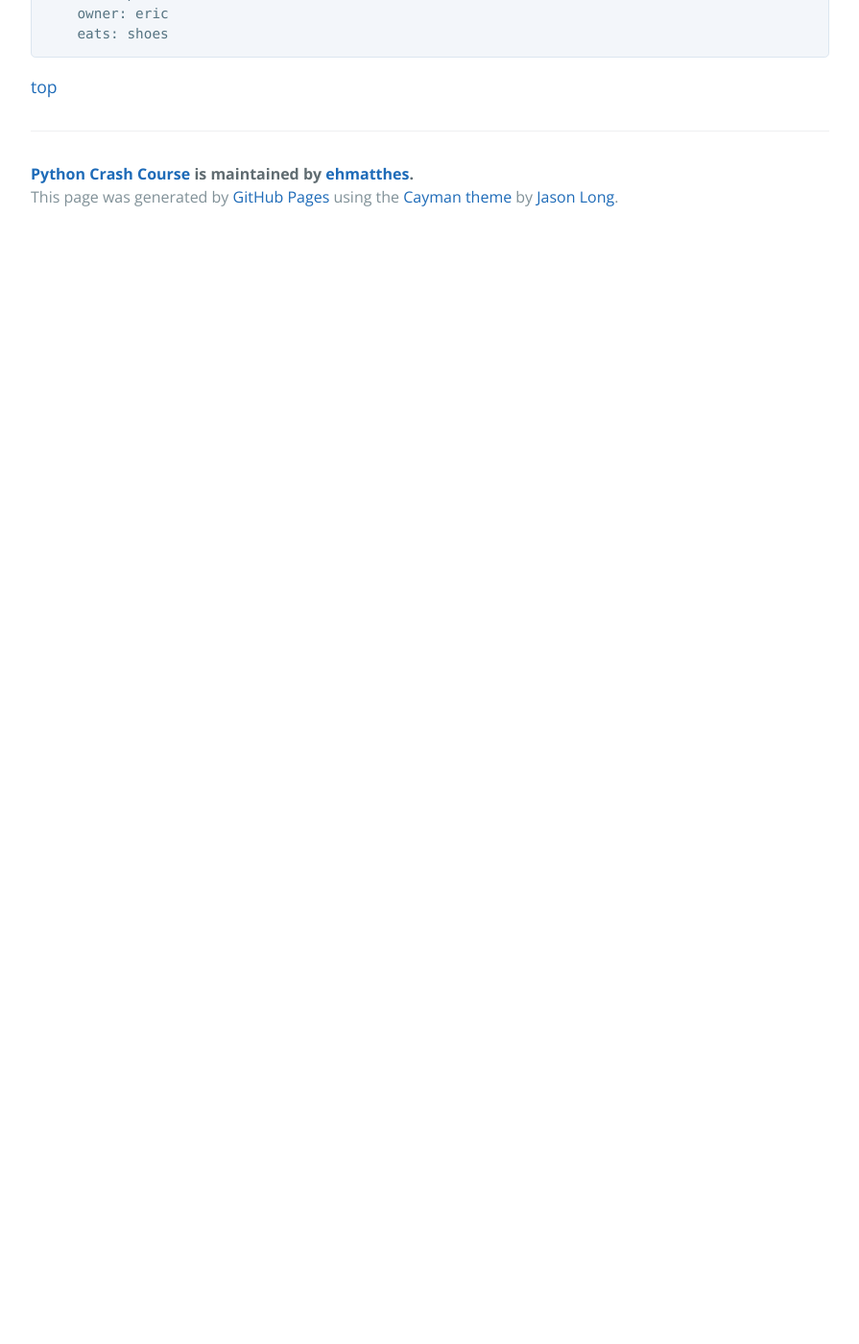
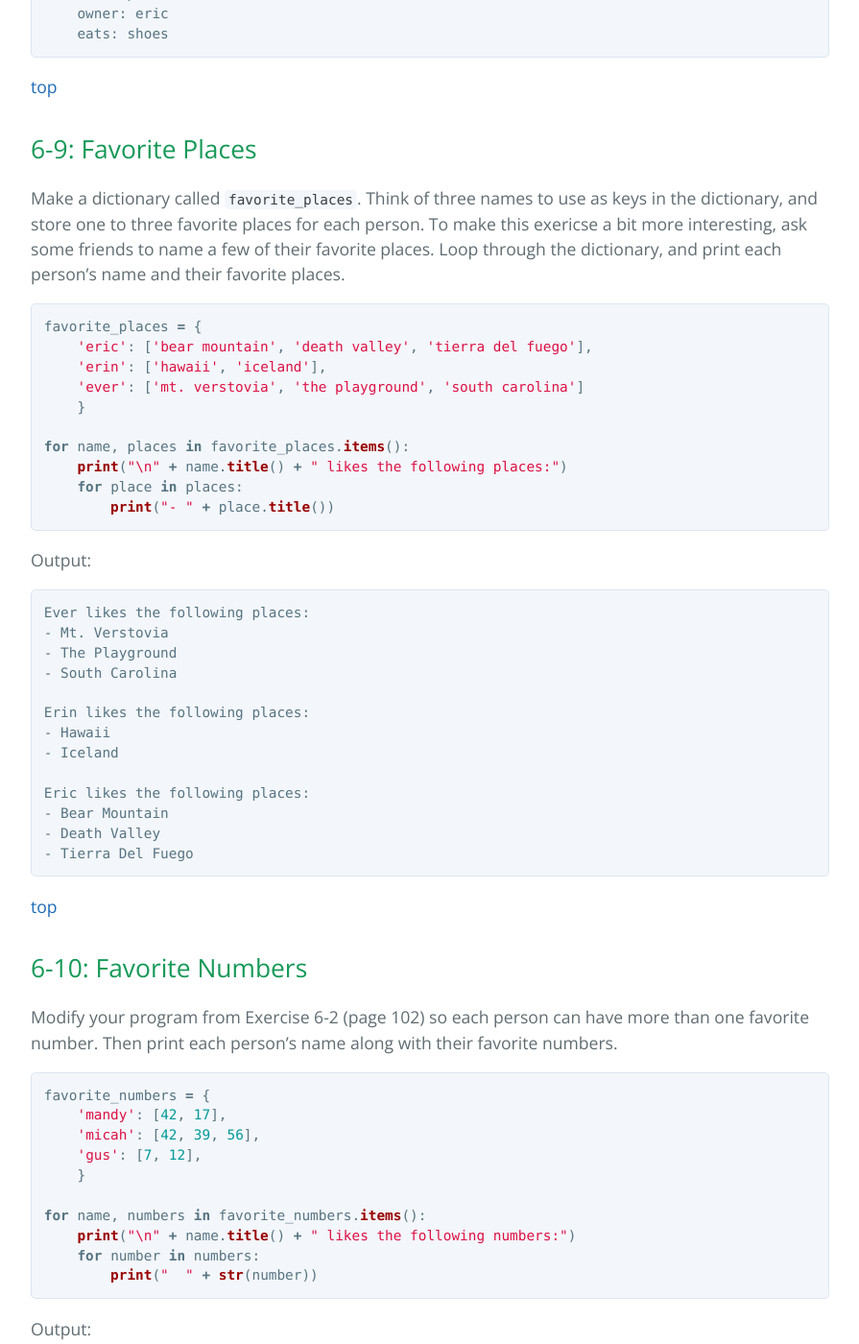
Before and after one commit to ehmatthes/pcc, a Jekyll site: the page built from solutions/chapter_6.md, in a window 1280 px wide and 1400 px high, scrolled down 9361 px. Shown: the whole window at 96% size, without its empty margins (192-1087 px from the left). Built offline with Jekyll 4.4.1, drawn with Linux system fonts in a browser that asks for light colours; before the commit the page ends 9610 px from its top, so only the background shows below that; some of the changed text lies outside the part shown.

Commit message:
Finished chapter 6.

````diff
--- a/solutions/chapter_6.md
+++ b/solutions/chapter_6.md
@@ -419,3 +419,129 @@
 ```
 
 [top](#)
+
+6-9: Favorite Places
+---
+
+Make a dictionary called `favorite_places`. Think of three names to use as keys in the dictionary, and store one to three favorite places for each person. To make this exericse a bit more interesting, ask some friends to name a few of their favorite places. Loop through the dictionary, and print each person's name and their favorite places.
+
+```python
+favorite_places = {
+    'eric': ['bear mountain', 'death valley', 'tierra del fuego'],
+    'erin': ['hawaii', 'iceland'],
+    'ever': ['mt. verstovia', 'the playground', 'south carolina']
+    }
+
+for name, places in favorite_places.items():
+    print("\n" + name.title() + " likes the following places:")
+    for place in places:
+        print("- " + place.title())
+```
+
+Output:
+
+```
+Ever likes the following places:
+- Mt. Verstovia
+- The Playground
+- South Carolina
+
+Erin likes the following places:
+- Hawaii
+- Iceland
+
+Eric likes the following places:
+- Bear Mountain
+- Death Valley
+- Tierra Del Fuego
+```
+
+[top](#)
+
+6-10: Favorite Numbers
+---
+
+Modify your program from Exercise 6-2 (page 102) so each person can have more than one favorite number. Then print each person's name along with their favorite numbers.
+
+```python
+favorite_numbers = {
+    'mandy': [42, 17],
+    'micah': [42, 39, 56],
+    'gus': [7, 12],
+    }
+
+for name, numbers in favorite_numbers.items():
+    print("\n" + name.title() + " likes the following numbers:")
+    for number in numbers:
+        print("  " + str(number))
+```
+
+Output:
+
+```Micah likes the following numbers:
+  42
+  39
+  56
+
+Mandy likes the following numbers:
+  42
+  17
+
+Gus likes the following numbers:
+  7
+  12
+```
+
+[top](#)
+
+6-11: Cities
+---
+
+Make a dictionary called `cities`. Use the names of three cities as keys in your dictionary. Create a dictionary of information about each city and include the country that the city is in, its approximate population, and one fact about that city. The keys for each city's dictionary should be something like `country`, `population`, and `fact`. Print the name of each city and all of the information you have stored about it.
+
+```python
+cities = {
+    'santiago': {
+        'country': 'chile',
+        'population': 6158080,
+        'nearby mountains': 'andes',
+        },
+    'talkeetna': {
+        'country': 'alaska',
+        'population': 876,
+        'nearby mountains': 'alaska range',
+        },
+    'kathmandu': {
+        'country': 'nepal',
+        'population': 1003285,
+        'nearby mountains': 'himilaya',
+        }
+    }
+
+for city, city_info in cities.items():
+    country = city_info['country'].title()
+    population = city_info['population']
+    mountains = city_info['nearby mountains'].title()
+
+    print("\n" + city.title() + " is in " + country + ".")
+    print("  It has a population of about " + str(population) + ".")
+    print("  The " + mountains + " mountains are nearby.")
+```
+
+Output:
+
+```
+Santiago is in Chile.
+  It has a population of about 6158080.
+  The Andes mountains are nearby.
+
+Kathmandu is in Nepal.
+  It has a population of about 1003285.
+  The Himilaya mountains are nearby.
+
+Talkeetna is in Alaska.
+  It has a population of about 876.
+  The Alaska Range mountains are nearby.
+```
+
+[top](#)
````
